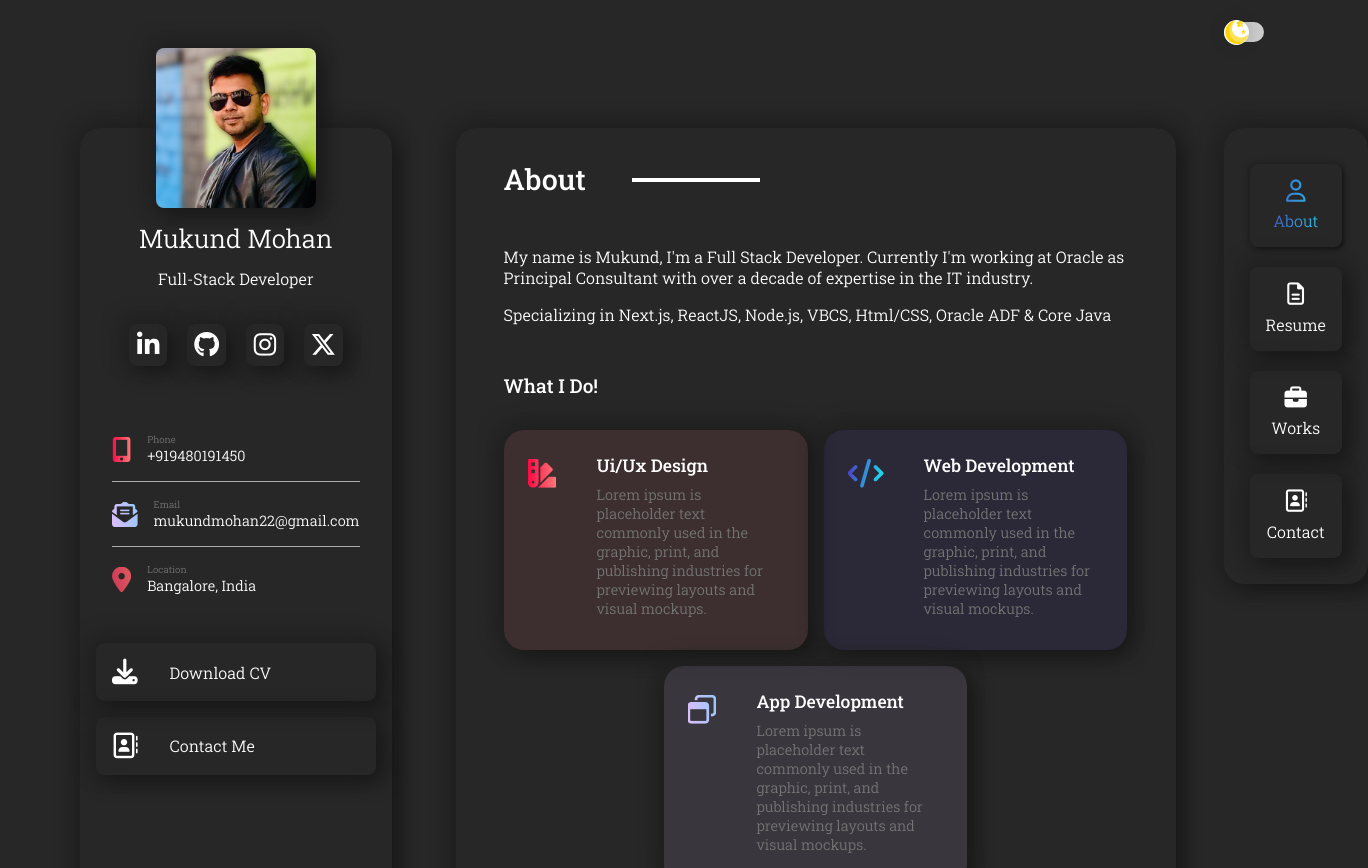
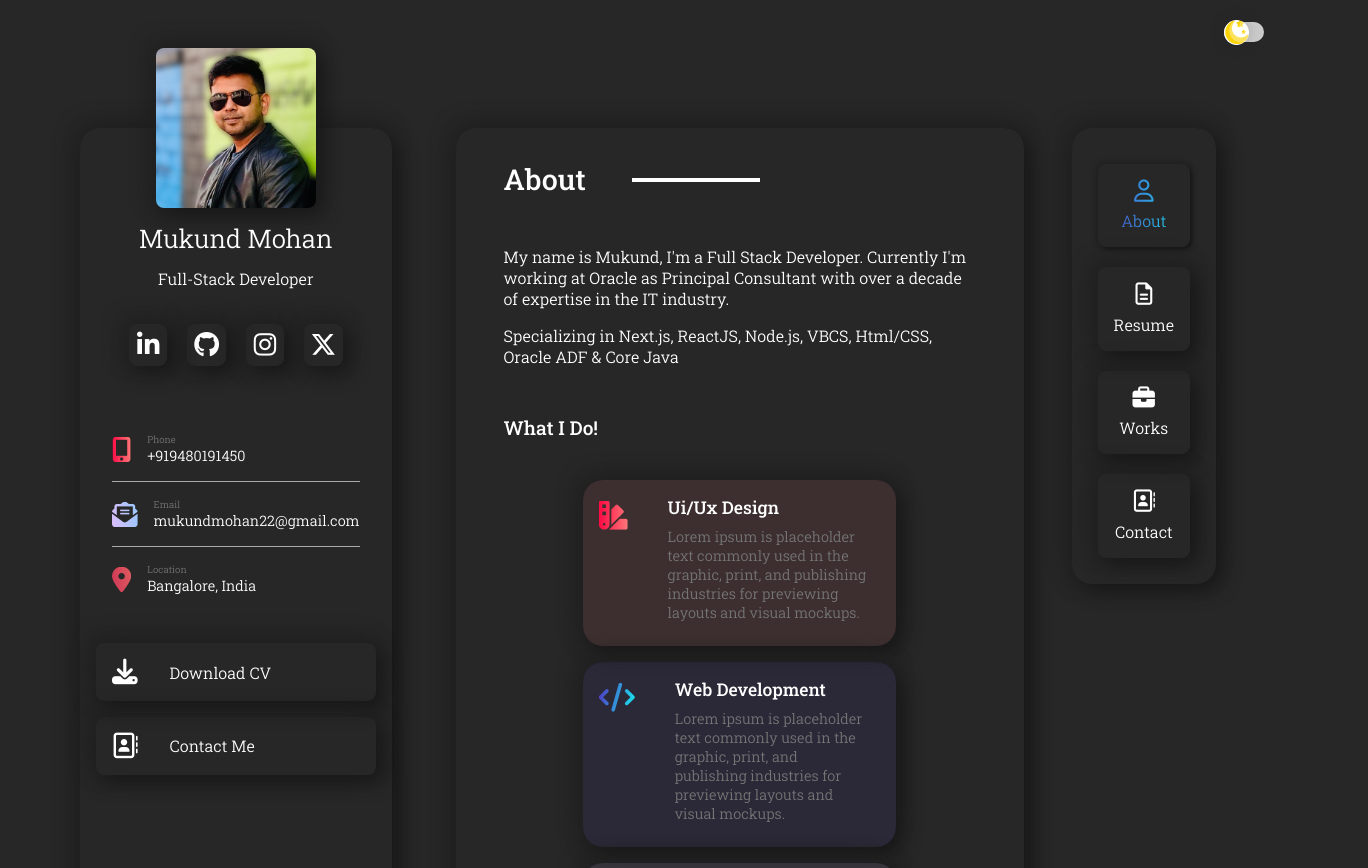
Before and after one commit to mukundmohan22/portfolio-nextjs, a Next.js app: page / in a window 1280 px wide. Shown: the top 868 px of the page, 1368 px wide, since content can reach past the window. Built offline with nearby package versions, Linux system fonts and the light colour scheme.

Commit message:
updated about section

```diff
--- a/src/Components/ContactForm/ContactForm.js
+++ b/src/Components/ContactForm/ContactForm.js
@@ -18,7 +18,7 @@ const ContactForm = () => {
           <input type="text" placeholder="Email Address" name="email" required />
         </div>
         <div className="contact-form--row">
-          <textarea type="text" placeholder="Your Message" rows={2} name="message" required />
+          <textarea type="text" placeholder="Your Message" rows={4} name="message" required />
         </div>
         <div className="contact-form--row">
           <button type="submit">
--- a/src/app/Home.scss
+++ b/src/app/Home.scss
@@ -1,21 +1,31 @@
 @import "../styles/mixins";
 .home {
+    // overflow: scroll;
+    // min-width: 23rem;
     & .content {
         box-sizing: border-box;
         display: flex;
-        flex-wrap: wrap;
+        flex-direction: column;
         justify-content: center;
         gap: 1rem;
-        padding: 1rem 2rem;
-        min-width: 43rem;
-
+        padding: 1rem;
+        @include min-width(sm) {
+            flex-direction: row;
+            flex-wrap: wrap;
+            min-width: 23rem;
+            padding: 1.5rem;
+        }
         & .hCard {
             max-width: 100%;
             display: flex;
-            gap: 2rem;
-            padding: 1.5rem;
+            gap: 1rem;
             border-radius: 20px;
             box-shadow: var(--box-shadow);
+            padding: 1rem;
+            @include min-width(sm) {
+                gap: 2rem;
+                max-width: 17.6rem;
+            }
             &:first-child {
                 background-color: rgba($color: #ff7878, $alpha: 0.1);
             }
@@ -26,10 +36,6 @@
                 background-color: rgba($color: #ddbdfc, $alpha: 0.1);
             }
 
-            @include min-width(sm) {
-                min-width: 41%;
-                max-width: 41%;
-            }
             &--img {
                 font-size: 1.8rem;
                 & .fa-swatchbook {
--- a/src/app/globals.scss
+++ b/src/app/globals.scss
@@ -62,7 +62,10 @@ body {
     position: relative;
     font-size: 1.8rem;
     font-weight: 500;
-    padding: 1rem 2rem;
+    padding: 1rem;
+    @include min-width(sm) {
+      padding: 1rem 2rem;
+    }
     &::after {
       content: " ";
       border-top: 4px solid var(--text-color);
@@ -75,12 +78,18 @@ body {
     }
   }
   & .description {
-    padding: 1rem 2rem;
+    padding: 1rem;
+    @include min-width(sm) {
+      padding: 1rem 2rem;
+    }
   }
   & .sub-title {
     font-size: 1.2rem;
     font-weight: 500;
-    padding: 1rem 2rem;
+    padding: 1rem;
+    @include min-width(sm) {
+      padding: 1rem 2rem;
+    }
   }
 }
 // Global Style for Next Image
--- a/src/styles/_variables.scss
+++ b/src/styles/_variables.scss
@@ -25,6 +25,5 @@ html {
     --label-color: #6f7275;
 
     --box-shadow-active: inset 1px 1px 2px #ffffff, inset -1px -1px 2px #aaaaaa;
-    // --input-box-shadow: inset 2px 2px 5px #ffffff, inset -5px -5px 10px #aaaaaa;
     --input-box-shadow: inset 5px 5px 5px #aaaaaa, inset -5px -5px 5px #ffffff;
 }
```
Also changed, not shown: src/Components/ContactForm/ContactForm.scss (+7 -2 lines).
